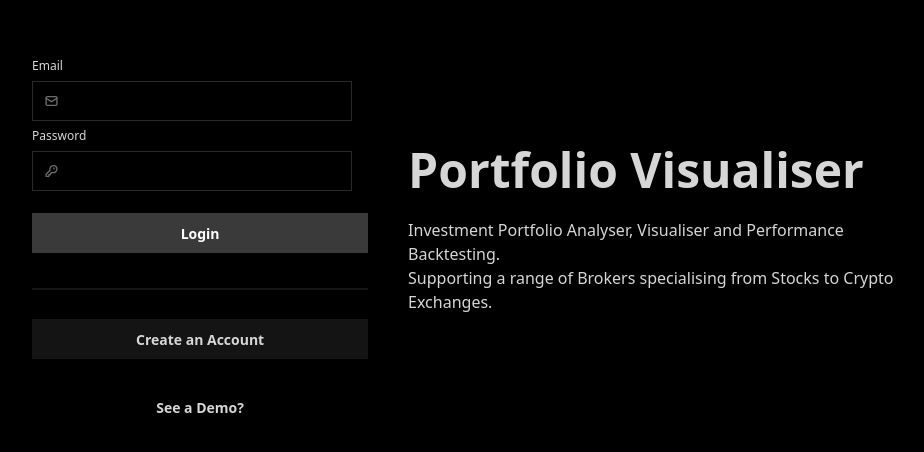
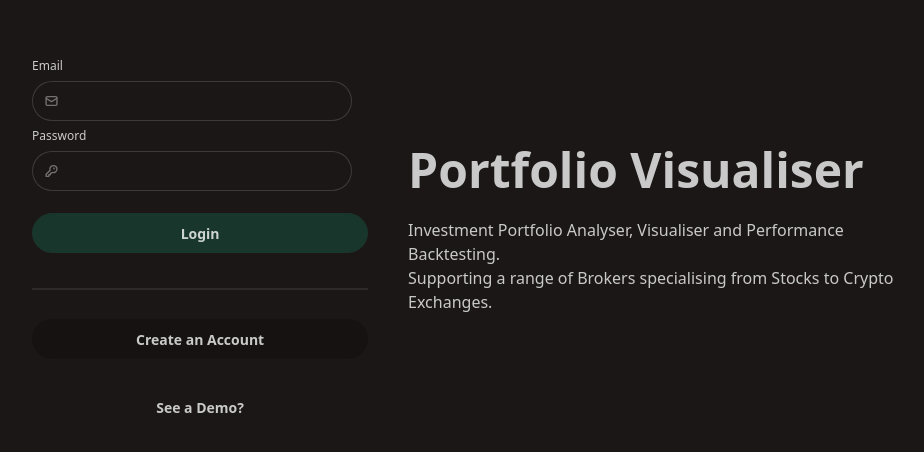
Before and after one commit to Dakkabi/Portfolio-Visualiser, a SvelteKit app in the folder frontend/: page / in a window 1280 px wide. Shown: the part 158-610 px from the top of the page, without its empty margins (188-1112 px from the left). Built offline with nearby package versions, Linux system fonts and the light colour scheme.

Commit message:
#39 Change theme to 'forest'

```diff
--- a/frontend/src/app.css
+++ b/frontend/src/app.css
@@ -1,4 +1,4 @@
 @import "tailwindcss";
 @plugin "daisyui" {
-    themes: black --default;
+    themes: forest --default;
 }
```
